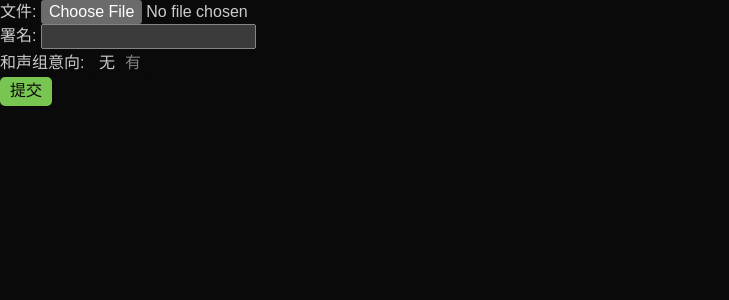
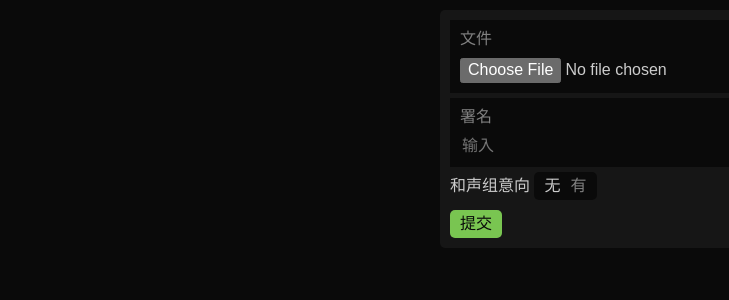
Before and after one commit to Berylsoft/ProjectHarmoniusChoirLite, a Python web app: template templates/user/submit.html in a window 1280 px wide. Shown: the top 300 px of the page, without its empty margins (0-729 px from the left). Run offline with Jinja, Linux system fonts and the light colour scheme; the template is opened without the code that fills it, so the values that code supplies are empty.

Commit message:
feat: beautify pages - user submit

```diff
--- /dev/null
+++ b/static/pages/user/submit.css
@@ -0,0 +1,59 @@
+:root {
+  display: flex;
+  justify-content: center;
+}
+
+body {
+  width: min(100%, var(--400unit));
+  padding: var(--10unit);
+  display: flex;
+  flex-direction: column;
+  align-items: stretch;
+  gap: var(--10unit);
+}
+
+body form:first-child {
+  display: block;
+  background-color: var(--bgLight);
+  padding: var(--10unit);
+  border-radius: var(--5unit);
+  box-sizing: border-box;
+}
+
+#formSubmit {
+  display: flex;
+  flex-direction: column;
+  gap: var(--5unit);
+}
+
+.field {
+  display: flex;
+  flex-direction: column;
+
+  padding: var(--10unit);
+  gap: var(--10unit);
+  background-color: var(--bgDark);
+
+  line-break: anywhere;
+}
+
+.field > input {
+  max-width: var(--300unit);
+  color: var(--txt);
+}
+
+.field > label {
+  color: var(--txtSec);
+}
+
+#formSubmit > div:nth-child(2) > input {
+  box-sizing: border-box;
+  width: 100%;
+  outline: none;
+  border: 0;
+  background-color: transparent;
+}
+
+#formSubmit > div:nth-child(4) {
+  padding-top: var(--5unit);
+}
--- a/templates/user/submit.html
+++ b/templates/user/submit.html
@@ -7,37 +7,34 @@
 {% block head -%}
   {% include "buttonInclude.html" %}
   {% include "selectorInclude.html" %}
+  <link href="/static/pages/user/submit.css" rel="stylesheet" />
 {%- endblock %}
 
 {% block content %}
   <form id="formSubmit" action="" method="post" enctype="multipart/form-data">
-    <div>
-      <label>
-        文件:
-        <input type="file" name="file" required>
-      </label>
+    <div class="field">
+      <label for="file">文件</label>
+      <input type="file" id="file" name="file" required>
     </div>
-    <div>
-      <label>
-        署名:
+    <div class="field">
+      <label for="signature">署名</label>
       <input type="text"
+        id="signature"
         name="signature"
         required
         minlength="1"
         maxlength="20"
         value="{{ prev_signature }}"
+        placeholder="输入"
         >
-      </label>
     </div>
     <div>
-      <label>
-        和声组意向:
-        <input type="hidden" name="hgi" value="0">
+      <label for="hgi">和声组意向</label>
+      <input type="hidden" id="hgi" name="hgi" value="0">
       <comp-selector id="selHgi">
         <button data-selected type="button">无</button>
         <button type="button">有</button>
       </comp-selector>
-      </label>
     </div>
     <div>
       <button class="button theme">提交</button>
@@ -67,8 +64,12 @@
         }
       };
 
-      selHgi.onchange = (s) => {
+      let prevHgi = false;
+      selHgi.onchange = () => {
+        prevHgi = !prevHgi;
+        let s = prevHgi ? [false, true] : [true, false];
         es.hgi.value = s[0] ? "0" : "1"
+        return s
       };
     </script>
   </form>
```
Lines whose indentation alone changed are shown as unchanged.
